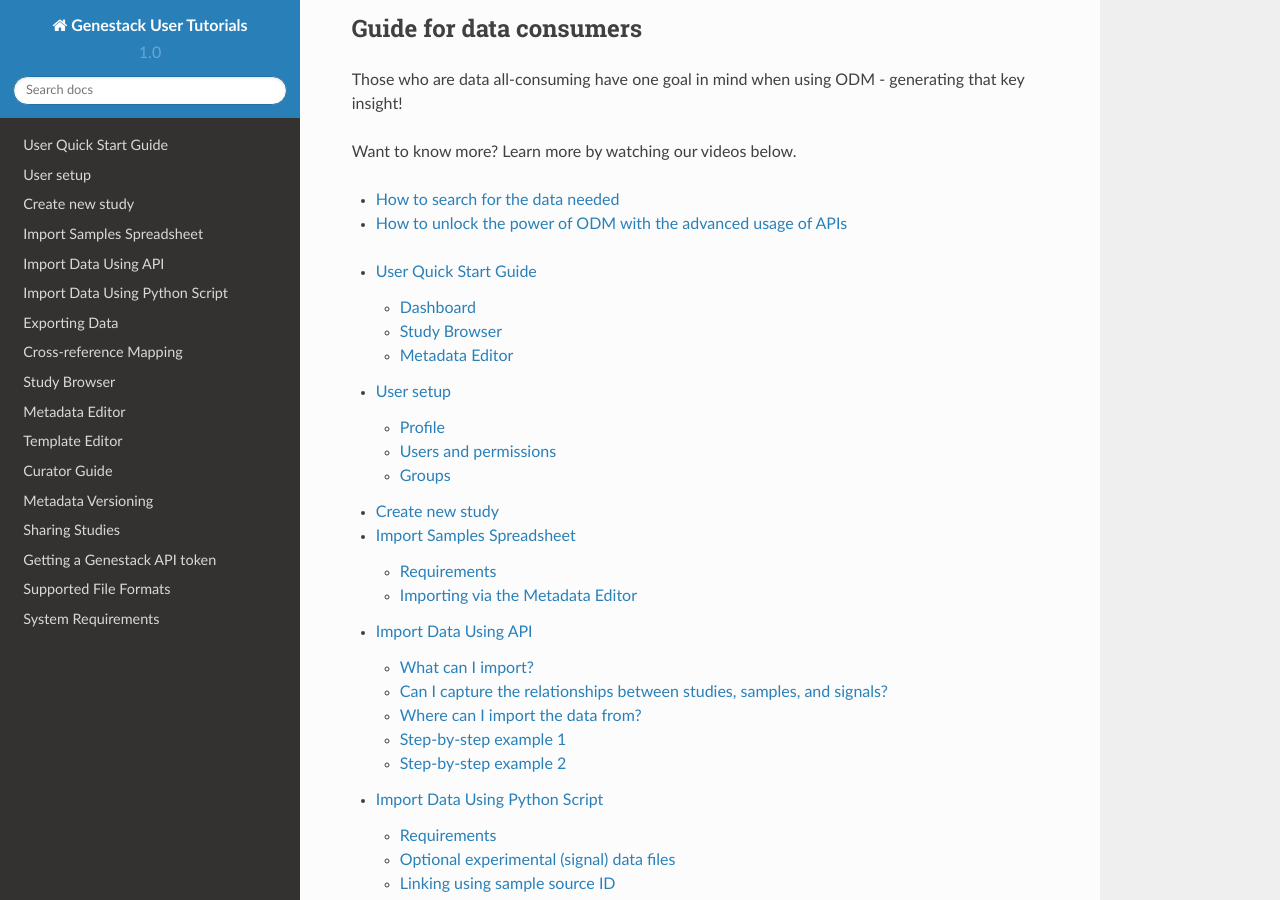
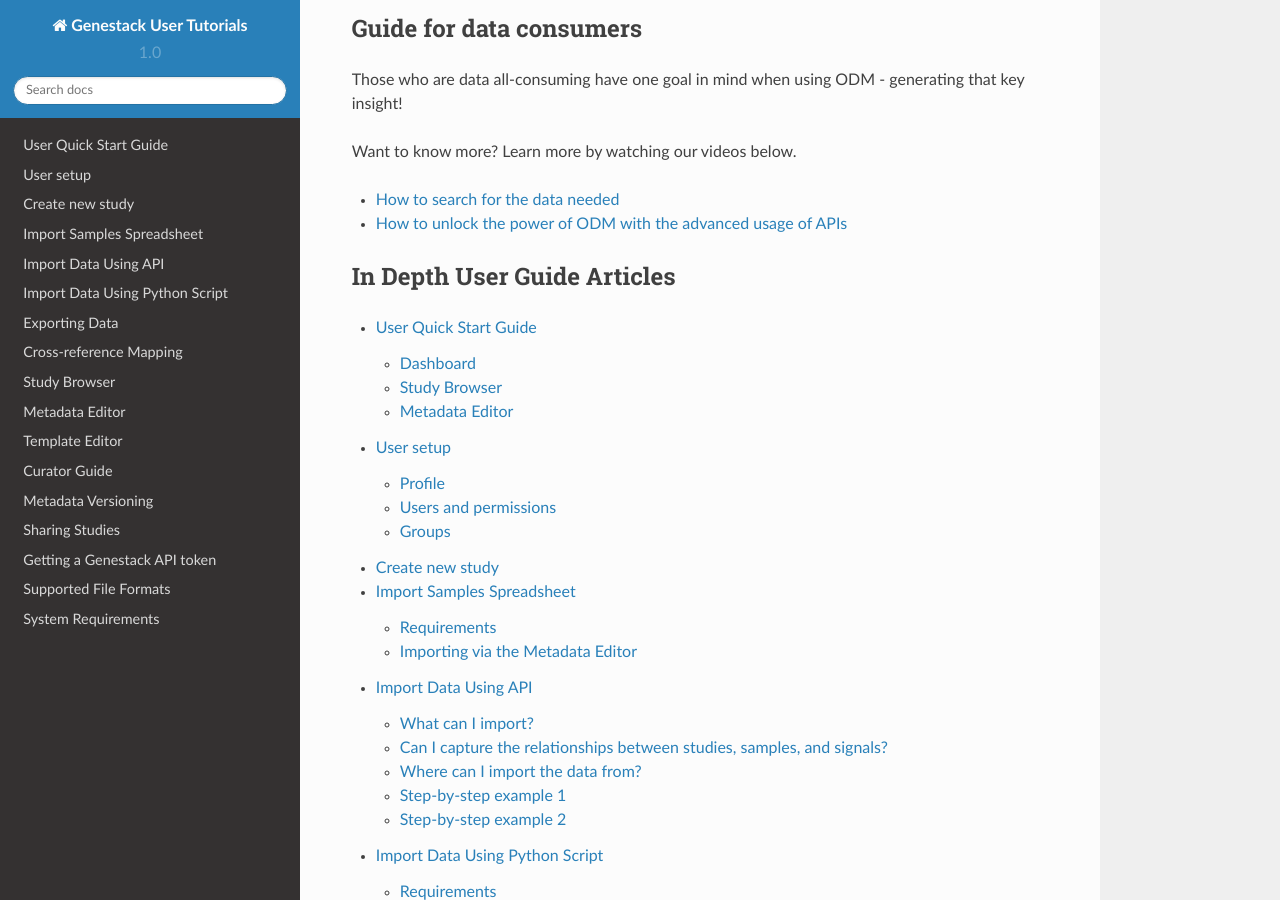
Before and after one commit to genestack/user-guide, a Sphinx documentation site: the page built from source/index.rst, in a window 1280 px wide and 900 px high, scrolled down 1292 px. Built offline with Sphinx 7.4.7 and the Read the Docs theme 2.0.0, drawn with Linux system fonts in a browser that asks for light colours.

Commit message:
Update index.rst

```diff
--- a/source/index.rst
+++ b/source/index.rst
@@ -58,6 +58,8 @@
 .. _How to search for the data needed: https://www.youtube.com/watch?v=CcXJ_F2DncQ&list=PLqGSwEO9VFw0fuFPC7MD0CLJw7ZLmXiLk&index=4
 .. _How to unlock the power of ODM with the advanced usage of APIs: https://www.youtube.com/watch?v=7bLXBLp6Cxs&list=PLqGSwEO9VFw0fuFPC7MD0CLJw7ZLmXiLk&index=1
 
+In Depth User Guide Articles
+----------------------------
 
 .. toctree::
    :maxdepth: 2
```
